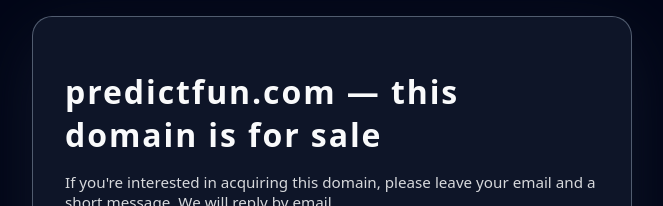
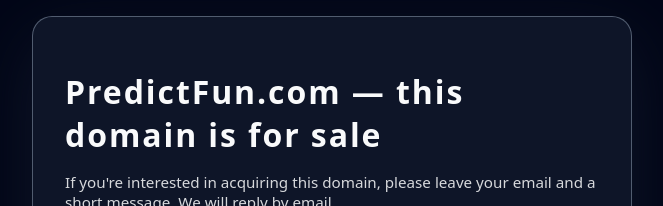
Before and after one commit to pokerstyle/predictfun, a Next.js app: page / in a window 1280 px wide. Shown: the part 128-334 px from the top of the page, without its empty margins (308-971 px from the left). Built offline with nearby package versions, Linux system fonts and the light colour scheme.

Commit message:
Update page.jsx

```diff
--- a/app/page.jsx
+++ b/app/page.jsx
@@ -55,7 +55,6 @@
           style={{
             fontSize: "2rem",
             marginBottom: "1rem",
-            textTransform: "lowercase",
             letterSpacing: "0.06em",
           }}
         >
```
